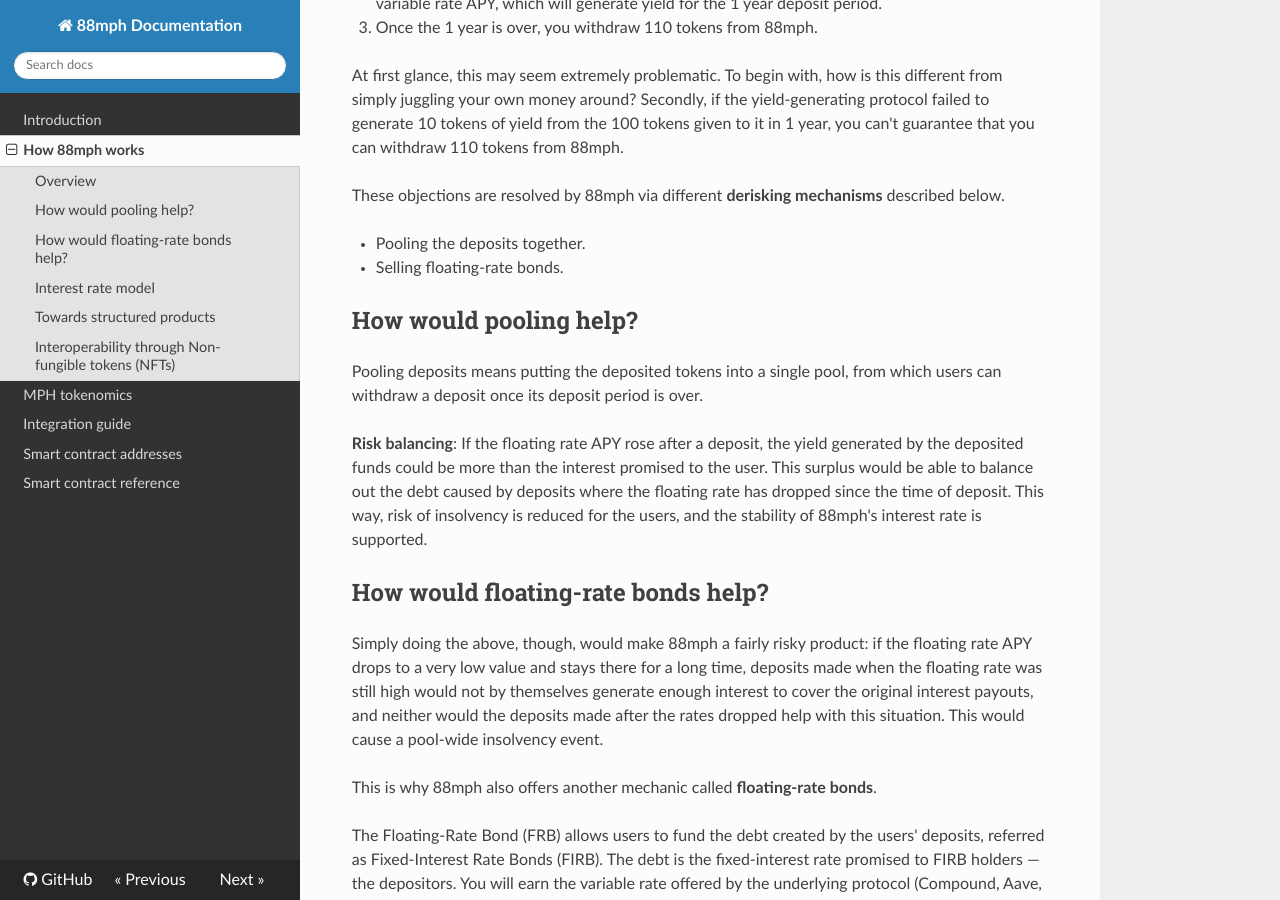
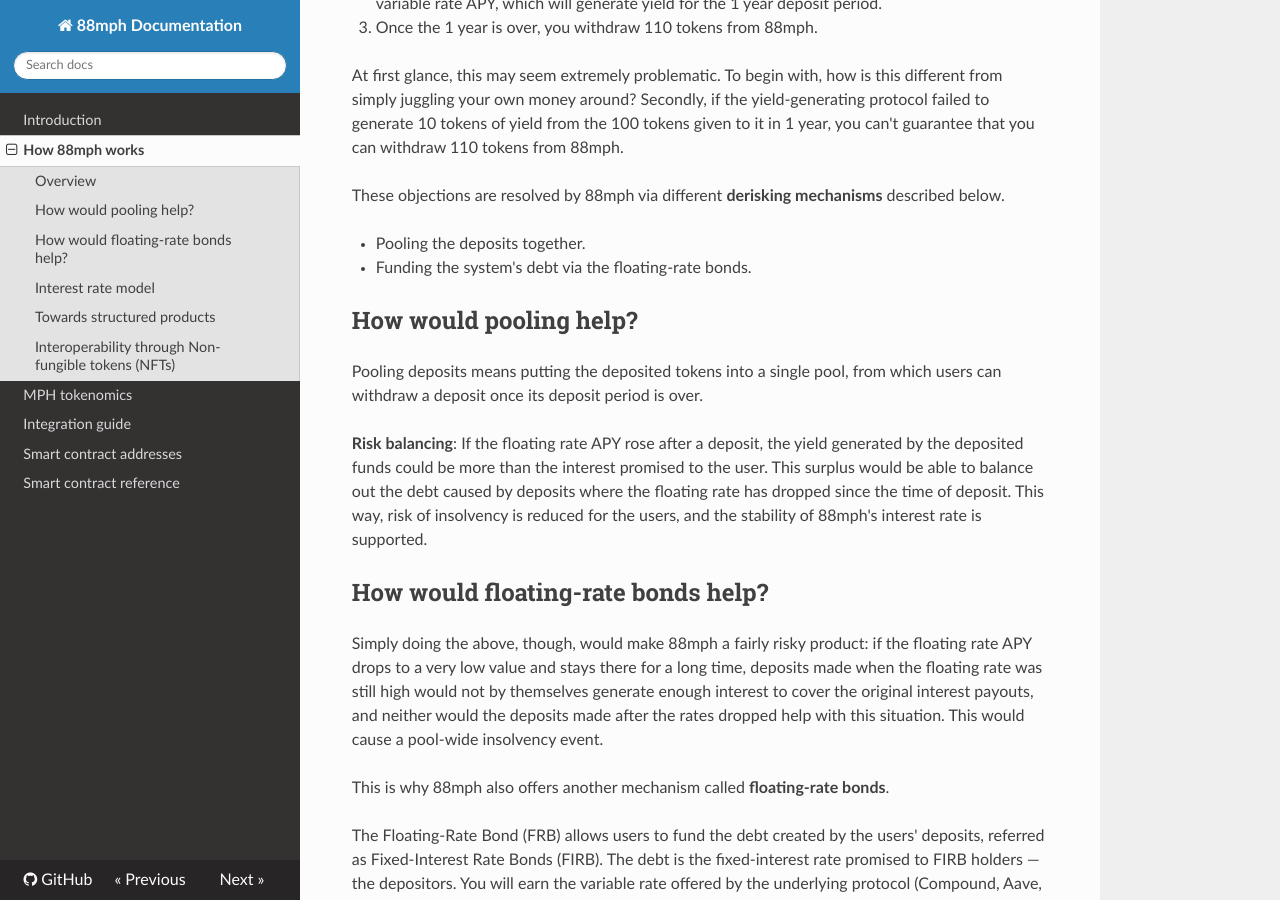
Before and after one commit to 88mphapp/docs, an MkDocs documentation site: the page built from docs/howitworks.md, in a window 1280 px wide and 900 px high, scrolled down 344 px. Built offline with MkDocs 1.6.1, drawn with Linux system fonts in a browser that asks for light colours; nearby versions of some CDN libraries.

Commit message:
Update howitworks.md

```diff
--- a/docs/howitworks.md
+++ b/docs/howitworks.md
@@ -13,7 +13,7 @@
 These objections are resolved by 88mph via different **derisking mechanisms** described below.
 
 - Pooling the deposits together.
-- Selling floating-rate bonds.
+- Funding the system's debt via the floating-rate bonds.
 
 ## How would pooling help?
 
@@ -25,7 +25,7 @@
 
 Simply doing the above, though, would make 88mph a fairly risky product: if the floating rate APY drops to a very low value and stays there for a long time, deposits made when the floating rate was still high would not by themselves generate enough interest to cover the original interest payouts, and neither would the deposits made after the rates dropped help with this situation. This would cause a pool-wide insolvency event.
 
-This is why 88mph also offers another mechanic called **floating-rate bonds**.
+This is why 88mph also offers another mechanism called **floating-rate bonds**.
 
 The Floating-Rate Bond (FRB) allows users to fund the debt created by the users' deposits, referred as Fixed-Interest Rate Bonds (FIRB). The debt is the fixed-interest rate promised to FIRB holders — the depositors. You will earn the variable rate offered by the underlying protocol (Compound, Aave, etc.) on the debt funded + the FIRB initial deposit.
 
```
